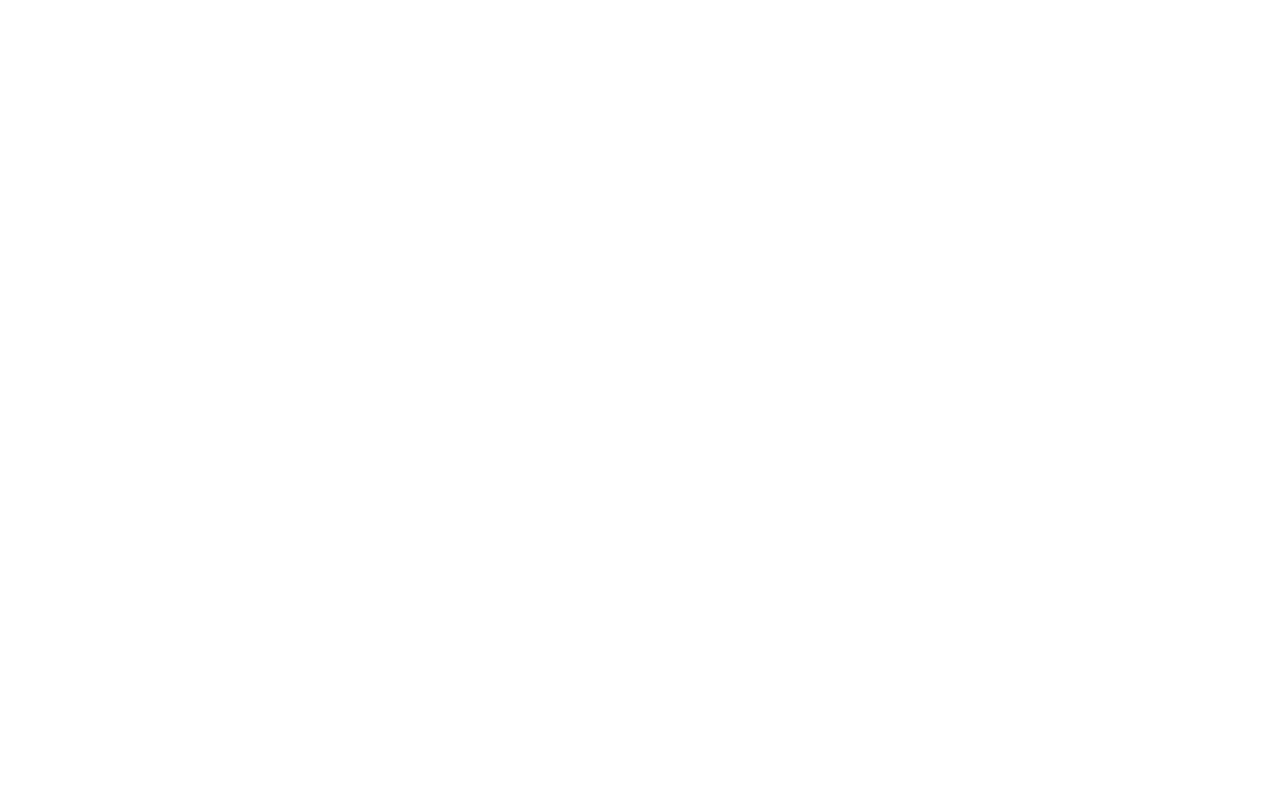
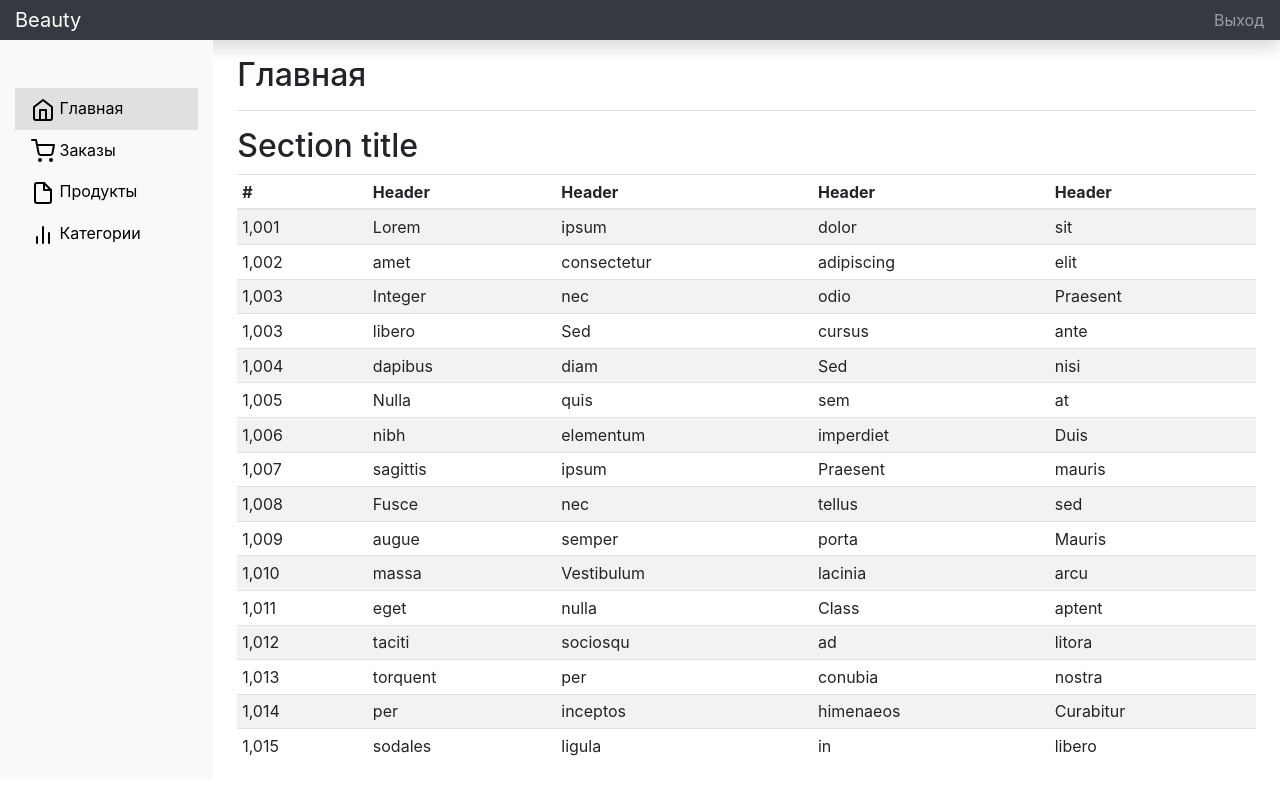
Before and after one commit to it-pear/beauty, a PHP site: page /views/admin/index.php in a window 1280 px wide. Before the commit the page is empty. Run offline with PHP 8.4, Linux system fonts and the light colour scheme; some libraries are stand-ins or nearby versions.

Commit message:
create routes admin

```diff
--- a/config/routes.php
+++ b/config/routes.php
@@ -1,29 +1,31 @@
 <?php
 
 return array(
-
+    // продукт
     'product/([0-9]+)' => 'product/view/$1', // actionView в ProductController
-
+    // каталог
     'catalog' => 'catalog/index', // actionIndex в CatalogController
-
+    // категории
     'category/([0-9]+)/page-([0-9]+)' => 'catalog/category/$1/$2', // actionCategory
     'category/([0-9]+)' => 'catalog/category/$1', // actionCategory в CatalogController
-
+    // корзина добавление
     'cart/add/([0-9]+)' => 'cart/add/$1', // добавление в корзину
     'cart/addAjax/([0-9]+)' => 'cart/addAjax/$1', // добавление в корзину ajax
-
+    // корзина удаление одной единицы
     'cart/remove/([0-9]+)' => 'cart/remove/$1', // удаление одного товара
     'cart/removeAjax/([0-9]+)' => 'cart/removeAjax/$1', // удаление одного товара
-
+    // удаление товара
     'cart/delete/([0-9]+)' => 'cart/delete/$1', // полное удаление товара
-
+    // корзина
     'cart' => 'cart/index', // страница корзины
     'cart/checkout' => 'cart/checkout', // оформление заказа
     'cart/thanks' => 'cart/thanks', // страница благодарности
-
+    // Пользователь
     'user/register' => 'user/register',
     'user/login' => 'user/login',
     'user/logout' => 'user/logout',
+    // админка
+    'admin' => 'admin/index',
 
     '' => 'site/index', // actionIndex в SiteController
 
--- /dev/null
+++ b/views/admin/index.php
@@ -0,0 +1,151 @@
+<?php include ROOT.'/views/layouts/header_admin.php'; ?>
+
+
+
+  <main class="col-md-9 ml-sm-auto col-lg-10 px-4" role="main">
+    <div class="chartjs-size-monitor" style="position: absolute; left: 0px; top: 0px; right: 0px; bottom: 0px; overflow: hidden; pointer-events: none; visibility: hidden; z-index: -1;">
+      <div class="chartjs-size-monitor-expand" style="position:absolute;left:0;top:0;right:0;bottom:0;overflow:hidden;pointer-events:none;visibility:hidden;z-index:-1;">
+        <div style="position:absolute;width:1000000px;height:1000000px;left:0;top:0"></div>
+      </div>
+      <div class="chartjs-size-monitor-shrink" style="position:absolute;left:0;top:0;right:0;bottom:0;overflow:hidden;pointer-events:none;visibility:hidden;z-index:-1;">
+        <div style="position:absolute;width:200%;height:200%;left:0; top:0"></div>
+      </div>
+    </div>
+    <div class="d-flex justify-content-between flex-wrap flex-md-nowrap align-items-center pt-3 pb-2 mb-3 border-bottom">
+      <h1 class="h2">Главная</h1>
+    </div>
+    <h2>Section title</h2>
+    <div class="table-responsive">
+      <table class="table table-striped table-sm">
+        <thead>
+          <tr>
+            <th>#</th>
+            <th>Header</th>
+            <th>Header</th>
+            <th>Header</th>
+            <th>Header</th>
+          </tr>
+        </thead>
+        <tbody>
+          <tr>
+            <td>1,001</td>
+            <td>Lorem</td>
+            <td>ipsum</td>
+            <td>dolor</td>
+            <td>sit</td>
+          </tr>
+          <tr>
+            <td>1,002</td>
+            <td>amet</td>
+            <td>consectetur</td>
+            <td>adipiscing</td>
+            <td>elit</td>
+          </tr>
+          <tr>
+            <td>1,003</td>
+            <td>Integer</td>
+            <td>nec</td>
+            <td>odio</td>
+            <td>Praesent</td>
+          </tr>
+          <tr>
+            <td>1,003</td>
+            <td>libero</td>
+            <td>Sed</td>
+            <td>cursus</td>
+            <td>ante</td>
+          </tr>
+          <tr>
+            <td>1,004</td>
+            <td>dapibus</td>
+            <td>diam</td>
+            <td>Sed</td>
+            <td>nisi</td>
+          </tr>
+          <tr>
+            <td>1,005</td>
+            <td>Nulla</td>
+            <td>quis</td>
+            <td>sem</td>
+            <td>at</td>
+          </tr>
+          <tr>
+            <td>1,006</td>
+            <td>nibh</td>
+            <td>elementum</td>
+            <td>imperdiet</td>
+            <td>Duis</td>
+          </tr>
+          <tr>
+            <td>1,007</td>
+            <td>sagittis</td>
+            <td>ipsum</td>
+            <td>Praesent</td>
+            <td>mauris</td>
+          </tr>
+          <tr>
+            <td>1,008</td>
+            <td>Fusce</td>
+            <td>nec</td>
+            <td>tellus</td>
+            <td>sed</td>
+          </tr>
+          <tr>
+            <td>1,009</td>
+            <td>augue</td>
+            <td>semper</td>
+            <td>porta</td>
+            <td>Mauris</td>
+          </tr>
+          <tr>
+            <td>1,010</td>
+            <td>massa</td>
+            <td>Vestibulum</td>
+            <td>lacinia</td>
+            <td>arcu</td>
+          </tr>
+          <tr>
+            <td>1,011</td>
+            <td>eget</td>
+            <td>nulla</td>
+            <td>Class</td>
+            <td>aptent</td>
+          </tr>
+          <tr>
+            <td>1,012</td>
+            <td>taciti</td>
+            <td>sociosqu</td>
+            <td>ad</td>
+            <td>litora</td>
+          </tr>
+          <tr>
+            <td>1,013</td>
+            <td>torquent</td>
+            <td>per</td>
+            <td>conubia</td>
+            <td>nostra</td>
+          </tr>
+          <tr>
+            <td>1,014</td>
+            <td>per</td>
+            <td>inceptos</td>
+            <td>himenaeos</td>
+            <td>Curabitur</td>
+          </tr>
+          <tr>
+            <td>1,015</td>
+            <td>sodales</td>
+            <td>ligula</td>
+            <td>in</td>
+            <td>libero</td>
+          </tr>
+        </tbody>
+      </table>
+    </div>
+  </main>
+
+  </div>
+</div>
+
+
+<?php include ROOT.'/views/layouts/footer_admin.php'; ?>
--- /dev/null
+++ b/views/layouts/footer_admin.php
@@ -0,0 +1,10 @@
+
+
+	<script src="/template/js/jquery-3.2.1.min.js"></script>
+	<script src="/template/js/less.min.js"></script>
+	<script src="/template/js/bootstrap.min.js"></script>
+	<script src="/template/js/main.js"></script>
+
+
+</body>
+</html>
--- a/views/layouts/header.php
+++ b/views/layouts/header.php
@@ -3,7 +3,6 @@
 <head>
 	<title>Интернет магазин</title>
 	<meta name="viewport" content="width=device-width, initial-scale=1">
-	<link rel="profile" href="https://gmpg.org/xfn/11">
 
 	<link rel="stylesheet" href="/template/css/bootstrap.css">
 	<link rel="stylesheet" href="https://fonts.googleapis.com/css?family=Roboto:100,300,400,500,700,900&display=swap&subset=cyrillic,cyrillic-ext,latin-ext">
--- /dev/null
+++ b/views/layouts/header_admin.php
@@ -0,0 +1,77 @@
+<!DOCTYPE html>
+<html lang="ru">
+<head>
+	<title>Интернет магазин</title>
+	<meta name="viewport" content="width=device-width, initial-scale=1">
+
+	<link rel="stylesheet" href="/template/css/bootstrap.css">
+	<link rel="stylesheet" href="https://fonts.googleapis.com/css?family=Roboto:100,300,400,500,700,900&display=swap&subset=cyrillic,cyrillic-ext,latin-ext">
+<!-- 	<link rel="stylesheet/less" href="/template/style.less"> -->
+	<style>
+		a{
+			color: black;
+		}
+		.nav-link:hover,
+		a.active{
+			background-color: rgba(0,0,0,0.1);
+		}
+	</style>
+</head>
+
+<body>
+
+	<nav class="navbar navbar-dark bg-dark flex-md-nowrap p-0 shadow">
+		<a class="navbar-brand col-sm-3 col-md-2 mr-0" href="#">Beauty</a>
+		<ul class="navbar-nav px-3">
+			<li class="nav-item text-nowrap">
+				<a class="nav-link" href="/user/logout">Выход</a>
+			</li>
+		</ul>
+	</nav>
+
+	<div class="container-fluid">
+	  <div class="row">
+	    <nav class="col-md-2 d-md-block bg-light sidebar">
+	      <div class="sidebar-sticky">
+	        <ul class="nav flex-column pt-md-5">
+	          <li class="nav-item">
+	            <a class="nav-link active" href="#">
+	              <svg xmlns="http://www.w3.org/2000/svg" width="24" height="24" viewBox="0 0 24 24" fill="none" stroke="currentColor" stroke-width="2" stroke-linecap="round" stroke-linejoin="round" class="feather feather-home"><path d="M3 9l9-7 9 7v11a2 2 0 0 1-2 2H5a2 2 0 0 1-2-2z"></path><polyline points="9 22 9 12 15 12 15 22"></polyline></svg>
+	              Главная <span class="sr-only">(current)</span>
+	            </a>
+	          </li>
+	          <li class="nav-item">
+	            <a class="nav-link" href="#">
+	              <svg xmlns="http://www.w3.org/2000/svg" width="24" height="24" viewBox="0 0 24 24" fill="none" stroke="currentColor" stroke-width="2" stroke-linecap="round" stroke-linejoin="round" class="feather feather-shopping-cart"><circle cx="9" cy="21" r="1"></circle><circle cx="20" cy="21" r="1"></circle><path d="M1 1h4l2.68 13.39a2 2 0 0 0 2 1.61h9.72a2 2 0 0 0 2-1.61L23 6H6"></path></svg>
+	              Заказы
+	            </a>
+	          </li>
+	          <li class="nav-item">
+	            <a class="nav-link" href="#">
+	              <svg xmlns="http://www.w3.org/2000/svg" width="24" height="24" viewBox="0 0 24 24" fill="none" stroke="currentColor" stroke-width="2" stroke-linecap="round" stroke-linejoin="round" class="feather feather-file"><path d="M13 2H6a2 2 0 0 0-2 2v16a2 2 0 0 0 2 2h12a2 2 0 0 0 2-2V9z"></path><polyline points="13 2 13 9 20 9"></polyline></svg>
+	              Продукты
+	            </a>
+	          </li>
+	          <li class="nav-item">
+	            <a class="nav-link" href="#">
+	              <svg xmlns="http://www.w3.org/2000/svg" width="24" height="24" viewBox="0 0 24 24" fill="none" stroke="currentColor" stroke-width="2" stroke-linecap="round" stroke-linejoin="round" class="feather feather-bar-chart-2"><line x1="18" y1="20" x2="18" y2="10"></line><line x1="12" y1="20" x2="12" y2="4"></line><line x1="6" y1="20" x2="6" y2="14"></line></svg>
+	              Категории
+	            </a>
+	          </li>
+	          <!-- <li class="nav-item">
+	            <a class="nav-link" href="#">
+	              <svg xmlns="http://www.w3.org/2000/svg" width="24" height="24" viewBox="0 0 24 24" fill="none" stroke="currentColor" stroke-width="2" stroke-linecap="round" stroke-linejoin="round" class="feather feather-layers"><polygon points="12 2 2 7 12 12 22 7 12 2"></polygon><polyline points="2 17 12 22 22 17"></polyline><polyline points="2 12 12 17 22 12"></polyline></svg>
+	              Integrations
+	            </a>
+	          </li> -->
+	          <!-- <li class="nav-item">
+	            <a class="nav-link" href="#">
+	              <svg xmlns="http://www.w3.org/2000/svg" width="24" height="24" viewBox="0 0 24 24" fill="none" stroke="currentColor" stroke-width="2" stroke-linecap="round" stroke-linejoin="round" class="feather feather-users"><path d="M17 21v-2a4 4 0 0 0-4-4H5a4 4 0 0 0-4 4v2"></path><circle cx="9" cy="7" r="4"></circle><path d="M23 21v-2a4 4 0 0 0-3-3.87"></path><path d="M16 3.13a4 4 0 0 1 0 7.75"></path></svg>
+	              Customers
+	            </a>
+	          </li> -->
+	        </ul>
+
+
+	      </div>
+    </nav>
```
Also changed, not shown: controllers/AdminController.php (added, +15 -0 lines), controllers/UserController.php (+5 -5 lines), models/AdminBase.php (added, +25 -0 lines), models/User.php (+20 -0 lines), views/user/login.php (+10 -10 lines).
